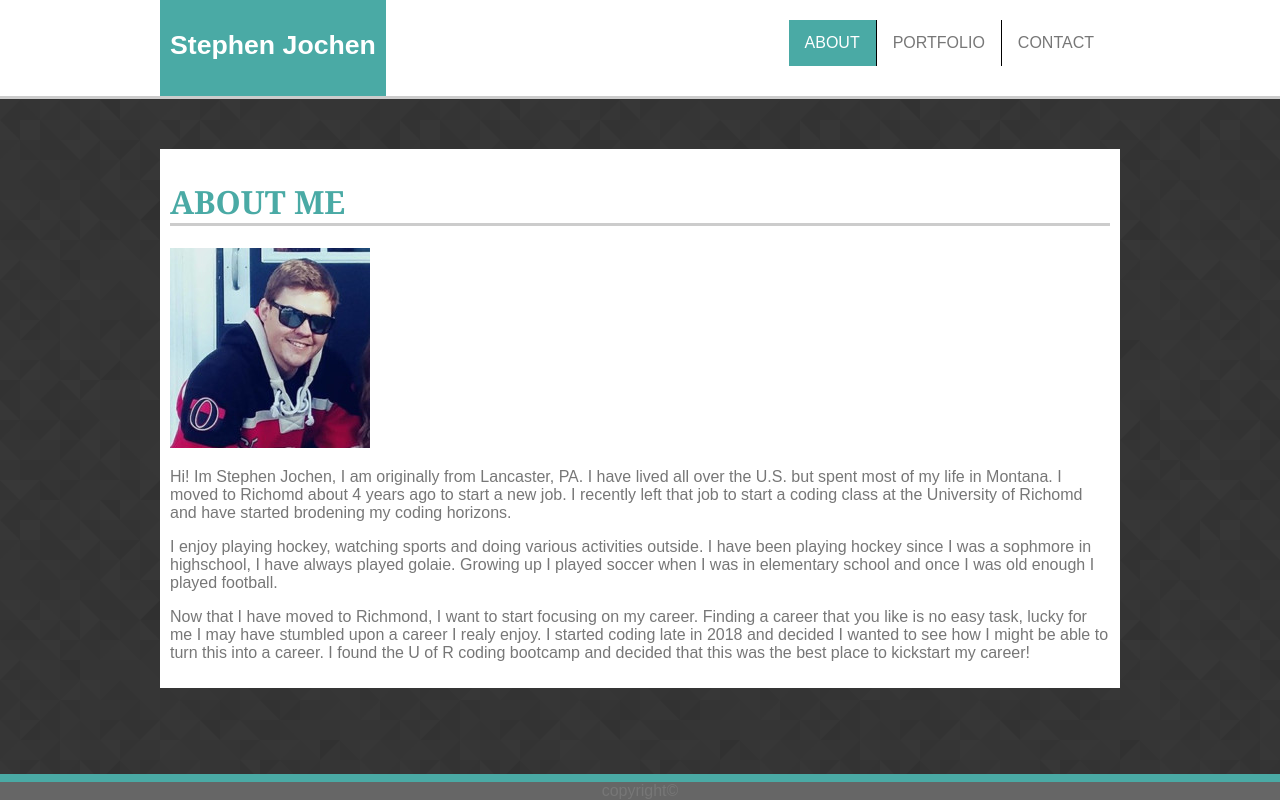
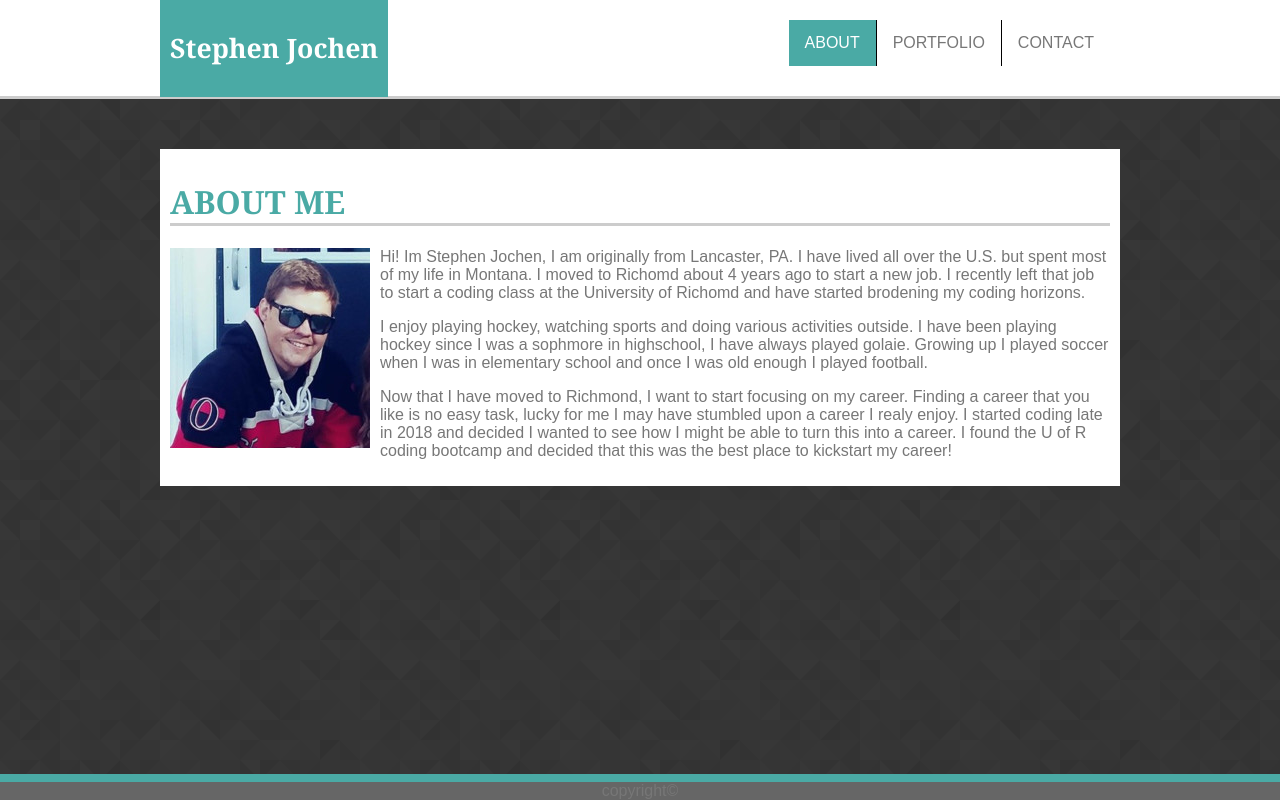
Before and after one commit to sjochen/Basic-Portfolio, a plain HTML site: page index.html in a window 1280 px wide. Drawn offline with Linux system fonts and the light colour scheme.

Commit message:
fixed the text so it wraps around the image

```diff
--- a/assets/css/style.css
+++ b/assets/css/style.css
@@ -53,10 +53,11 @@ li:first-child {
     float: left;
     text-align: center;
     color: #ffffff;
+    font-family: Georgia, 'Times New Roman', Times, serif;
     background-color: #4aaaa5;
     max-width: 248px;
     margin: 0;
-    height: 96px;
+    height: 97px;
     padding: 10px;
     font-size: 20pt;
     padding-top: 30px;
@@ -115,3 +116,9 @@ body {
     background: white;
     padding: 0px;
 }
+
+#float {
+    float: left;
+    margin-right: 10px;
+    margin-bottom: 10px;
+}
--- a/index.html
+++ b/index.html
@@ -32,9 +32,9 @@
 
     <div class="content cm">
         <h1 class="title">ABOUT ME</h1>
-    <div id="image">
-        <img src="assets\images\profile.jpg" alt="placeholder" width="200px" height="200px">
-    </div>
+
+    <img id="float" src="assets\images\profile.jpg" alt="placeholder" width="200px" height="200px">
+
         <p>
             Hi! Im Stephen Jochen, I am originally from Lancaster, PA. I have lived all over the U.S. but spent most of
             my life in Montana. I moved to Richomd about 4 years ago to start a new job. I recently left that job to
```
